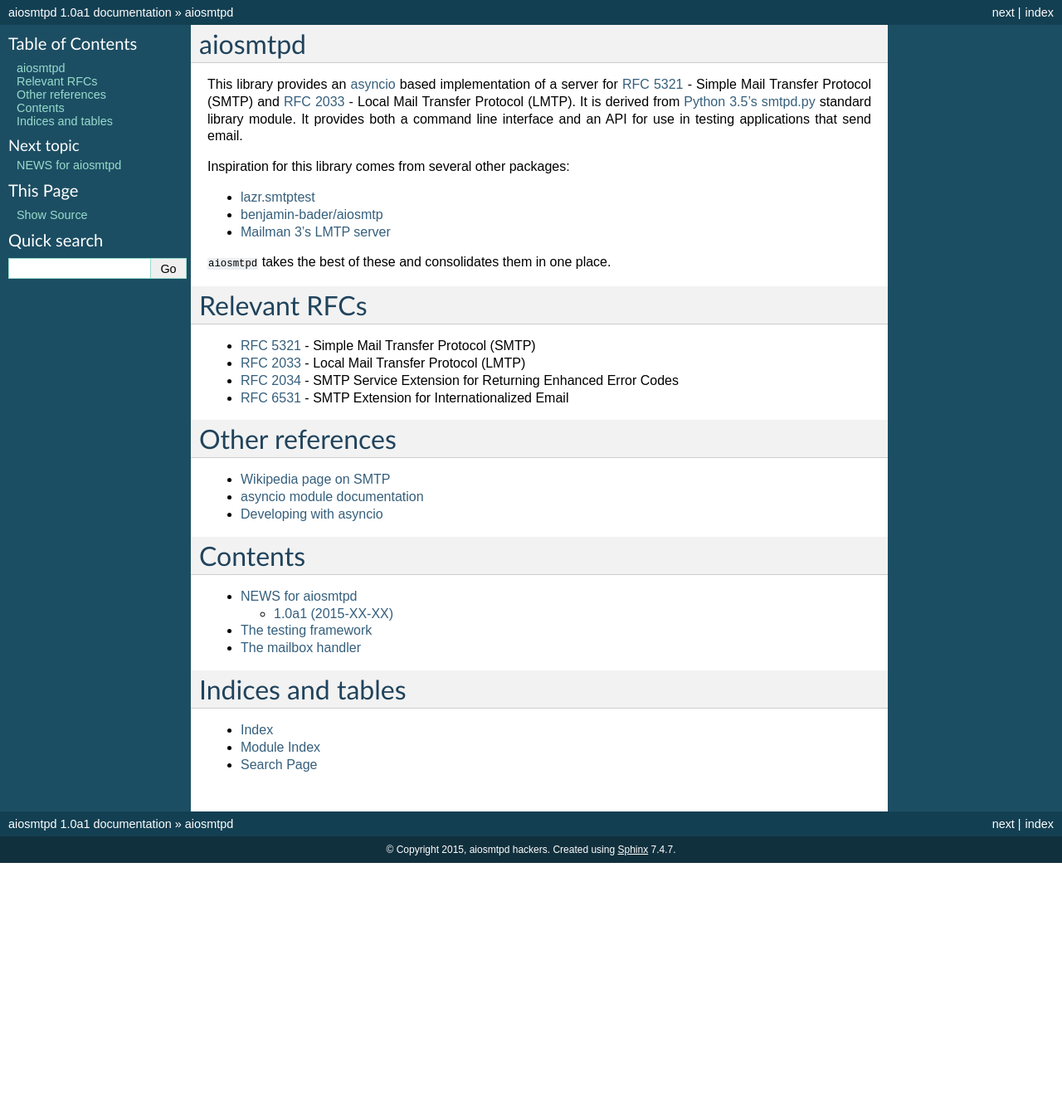
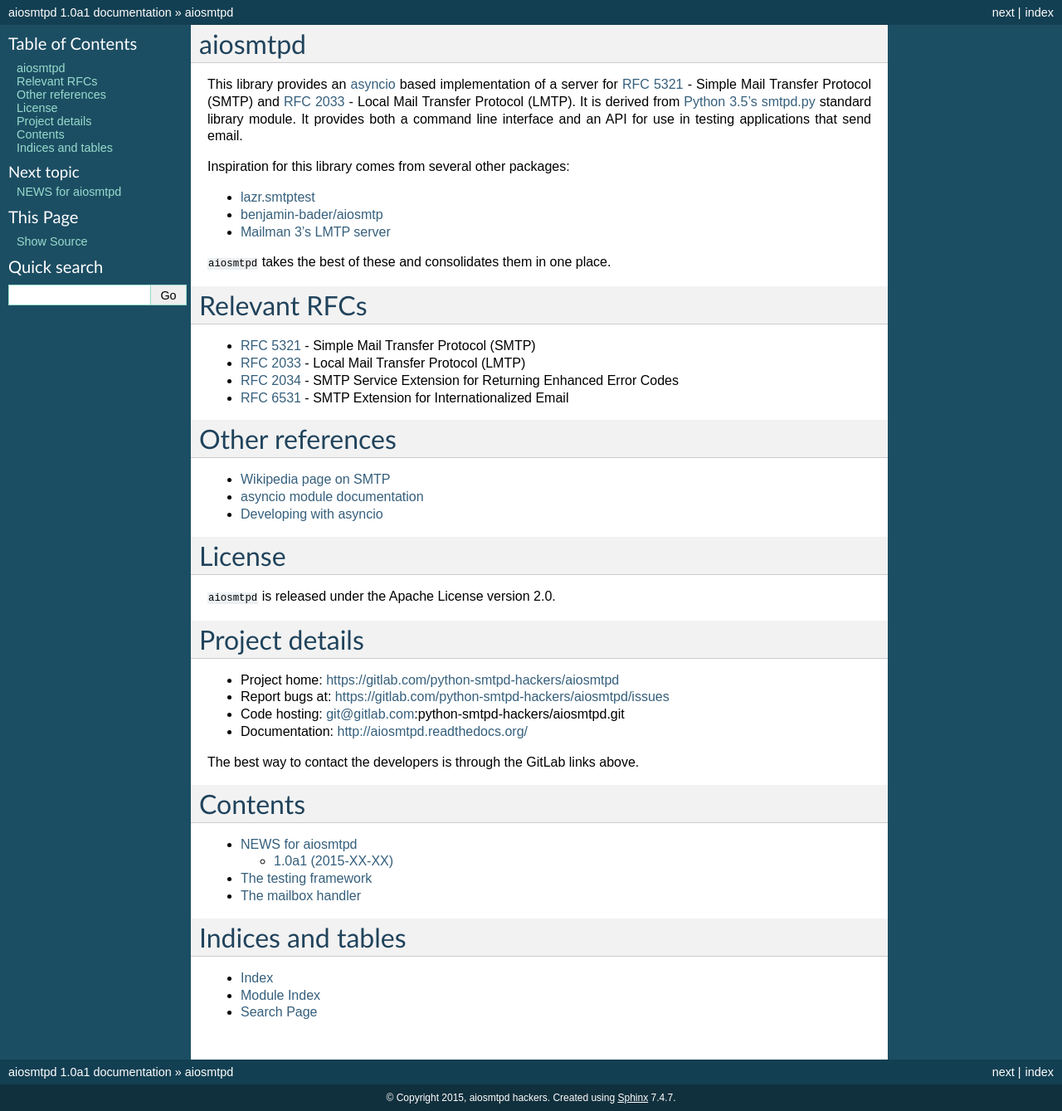
Before and after one commit to aio-libs/aiosmtpd, a Sphinx documentation site: the page built from aiosmtpd/docs/index.rst, in a window 1280 px wide. Shown: the whole page at 83% size. Built offline with Sphinx 7.4.7, drawn with Linux system fonts in a browser that asks for light colours; before the commit the page ends 1040 px from its top, so only the background shows below that.

Commit message:
Put some more useful information on the RTD front page.

```diff
--- a/aiosmtpd/docs/index.rst
+++ b/aiosmtpd/docs/index.rst
@@ -46,6 +46,23 @@
 * `Developing with asyncio <https://docs.python.org/3/library/asyncio-dev.html#asyncio-dev>`__
 
 
+License
+=======
+
+``aiosmtpd`` is released under the Apache License version 2.0.
+
+
+Project details
+===============
+
+* Project home: https://gitlab.com/python-smtpd-hackers/aiosmtpd
+* Report bugs at: https://gitlab.com/python-smtpd-hackers/aiosmtpd/issues
+* Code hosting: git@gitlab.com:python-smtpd-hackers/aiosmtpd.git
+* Documentation: http://aiosmtpd.readthedocs.org/
+
+The best way to contact the developers is through the GitLab links above.
+
+
 Contents
 ========
 
```
